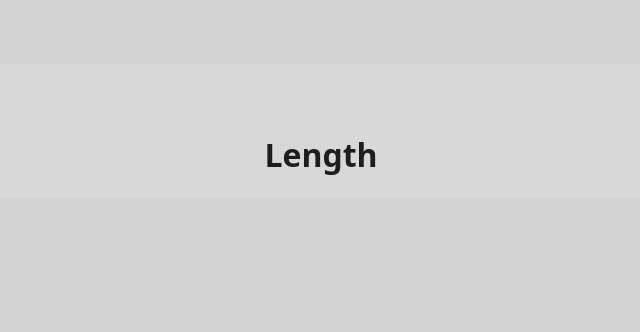
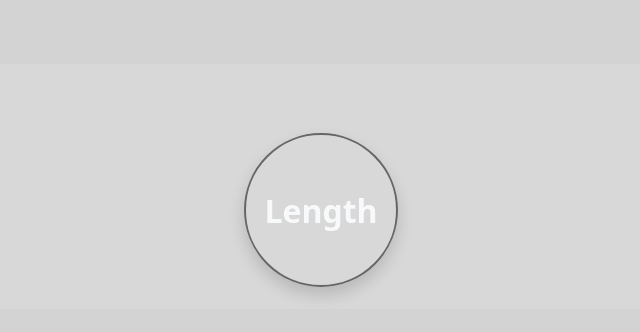
Before and after one commit to sctlcd/react-altitude-controller, a JavaScript app: page / in a window 1280 px wide. Shown: the top 332 px of the page, without its empty margins (319-959 px from the left). Built offline with nearby package versions, Linux system fonts and the light colour scheme; the HTML template or start-up script is replaced by a standard one.

Commit message:
1st pass on the component shape

```diff
--- a/src/App.js
+++ b/src/App.js
@@ -4,8 +4,11 @@ function App() {
   return (
     <div className="App">
       <div className='container mt-3 text-center'>
-        <div classNAme='card bg-light m-auto'>
-          <h1>Length</h1>
+        <div classNAme='card bg-light m-auto style={{width: 200}}'>
+          <h1
+            className='text-light card border-50'
+            style={{height:150, width:150, border: '2px solid #666'}}
+          >Length</h1>
         </div>
       </div>
     </div>
--- a/src/App.scss
+++ b/src/App.scss
@@ -157,25 +157,44 @@
   background-color: $grey-300;
 }
 
+.text-light {
+  color: $grey-300;
+}
+
 /* card */
 .card-container {
   justify-content: left;
   align-items: center;
 }
 
+// .card {
+//   width: 20rem;
+//   margin: 1.5rem;
+//   color: $grey-800;
+//   border-radius: 0.5rem;
+//   overflow: hidden;
+//   box-shadow: 0 1px 6px $grey-500;
+//   border: none;
+// }
+
+/*Cards  */
 .card {
-  width: 20rem;
-  margin: 1.5rem;
-  color: $grey-800;
+  display: flex;
+  justify-content: center;
+  align-items: center;
+  flex-direction: column;
+  box-shadow: 0 0.5rem 1rem rgba(0, 0, 0, 0.15);
   border-radius: 0.5rem;
-  overflow: hidden;
-  box-shadow: 0 1px 6px $grey-500;
-  border: none;
+  /*Card Header and Footer*/
 }
 
-.card:hover {
-  box-shadow: 0 2px 6px rgba(17, 17, 17);
+.border-50 {
+  border-radius: 50%;
 }
+
+// .card:hover {
+  //   box-shadow: 0 2px 6px rgba(17, 17, 17);
+  // }
 
 .card-content {
   text-align: center;
```
